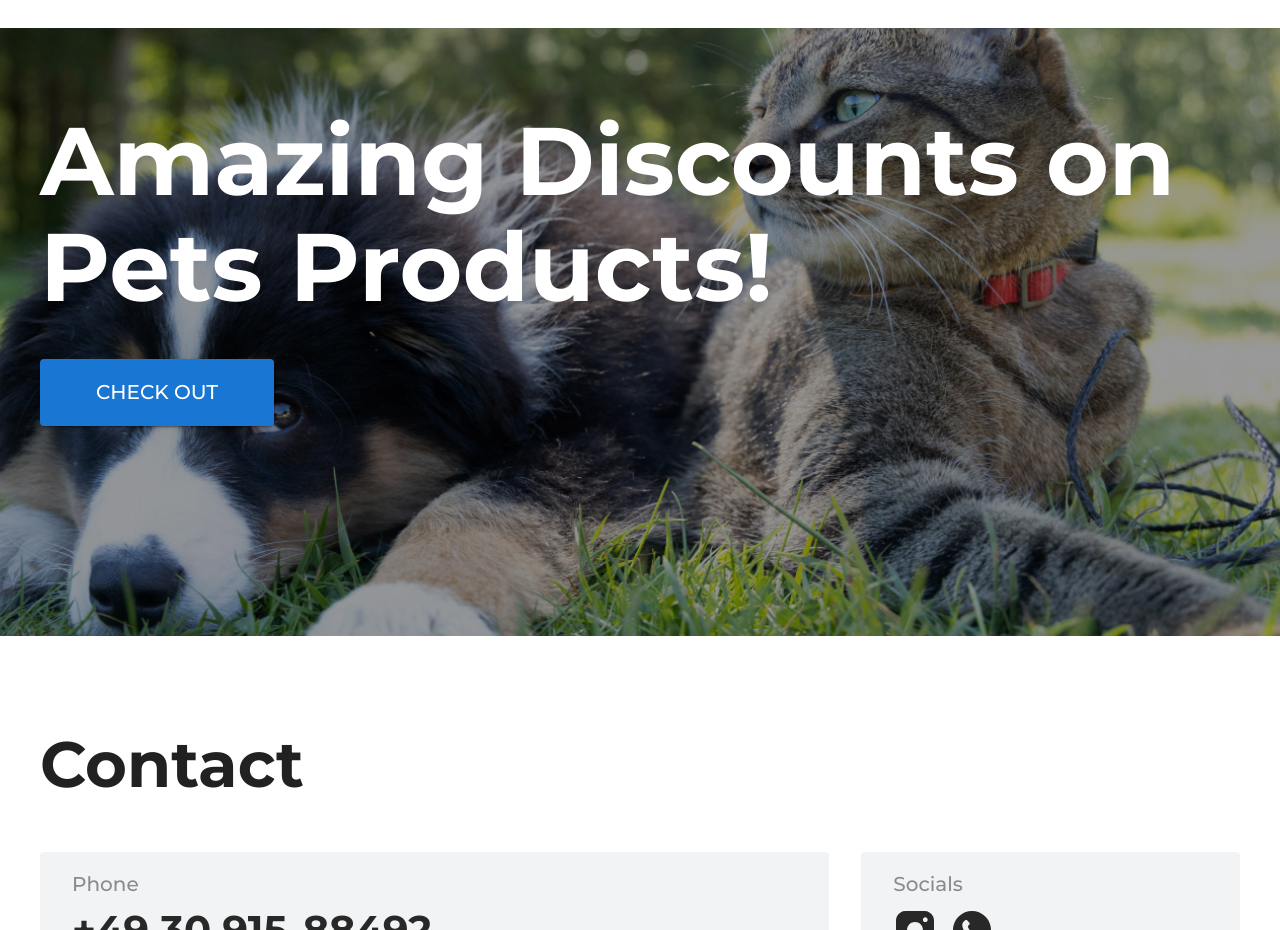
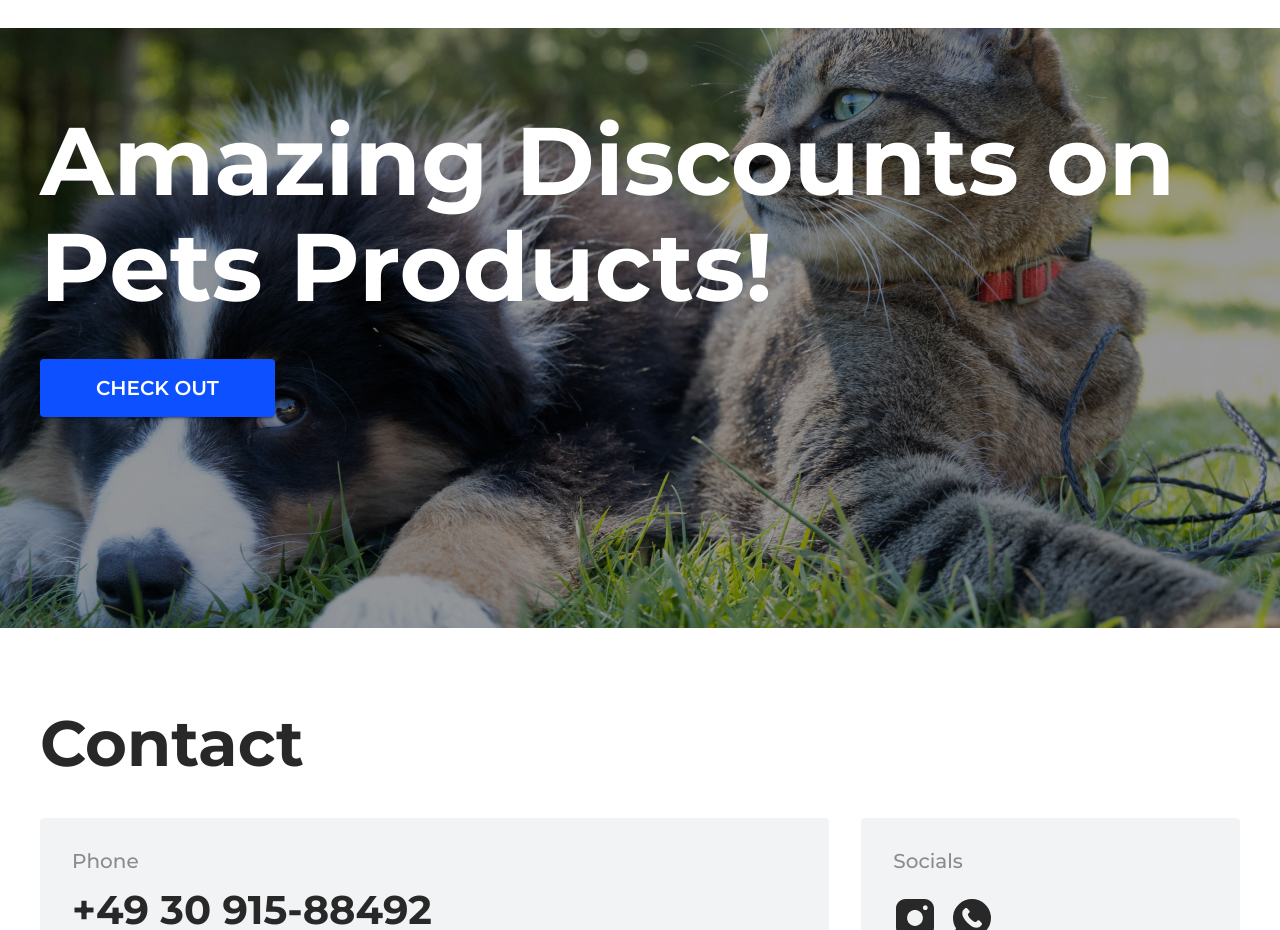
Before and after one commit to DEN21R/pet_prodject, a React (Vite) app in the folder client/pet_shop_front/: page / in a window 1280 px wide. Shown: the part 102-1032 px from the top of the page. Built offline with nearby package versions, Linux system fonts and the light colour scheme.

Commit message:
added ErrorBox,corrected MainPromotionsSection,,corrected theme,added ActionButton

```diff
--- a/client/pet_shop_front/src/App.jsx
+++ b/client/pet_shop_front/src/App.jsx
@@ -5,6 +5,7 @@ import { Routes, Route } from 'react-router-dom'
 import Cart from './pages/cart'
 import Footer from './components/footer'
 import Main from './pages/main'
+import ErrorPage from './pages/errorPage'
 
 function App() {
   return (
@@ -27,6 +28,7 @@ function App() {
         <Routes>
           <Route path="/" element={<Main />} />
           <Route path="/cart" element={<Cart />} />
+          <Route path="*" element={<ErrorPage />} />
         </Routes>
       </Box>
       <Footer />
--- a/client/pet_shop_front/src/components/footer/index.jsx
+++ b/client/pet_shop_front/src/components/footer/index.jsx
@@ -14,9 +14,9 @@ const Item = styled(Paper)(({ theme }) => ({
 function Footer() {
   return (
     <Box sx={{ py: 10, px: 5, bgcolor: '#fff' }}>
-      <Typography fontSize={64} fontWeight={700} mb={5}>
-        Contact
-      </Typography>
+      <Box mb={5}>
+        <Typography variant="titleTypography">Contact</Typography>
+      </Box>
 
       <Box sx={{ flexGrow: 1 }}>
         <Grid container spacing={4} alignItems="flex-start">
--- /dev/null
+++ b/client/pet_shop_front/src/pages/errorPage/index.jsx
@@ -0,0 +1,50 @@
+import { Box, Typography, styled } from '@mui/material'
+import ActionButton from '../../ui/ActionButton'
+import { useNavigate } from 'react-router-dom'
+import error404 from '../../assets/404.png'
+
+const ErrorBox = styled(Box)(() => ({
+  display: 'flex',
+  flexDirection: 'column',
+  alignItems: 'center',
+  justifyContent: 'center',
+  maxWidth: '690px',
+  width: '100%',
+  margin: '0 auto',
+  marginTop: '5rem',
+  marginBottom: '2rem',
+}))
+
+function ErrorPage() {
+  const navigate = useNavigate()
+  return (
+    <ErrorBox>
+      <Box
+        component="img"
+        src={error404}
+        alt="error404"
+        sx={{
+          width: '100%',
+          height: 'auto',
+        }}
+      />
+      <Typography variant="titleTypography" mb={2}>
+        Page Not Found
+      </Typography>
+      <Typography
+        variant="cardTitle"
+        textAlign={'center'}
+        maxWidth={625}
+        width={'100%'}
+        mb={2}
+      >
+        We’re sorry, the page you requested could not be found. Please go back
+        to the homepage.
+      </Typography>
+      <ActionButton variant="contained" onClick={() => navigate('/')}>
+        Go Home
+      </ActionButton>
+    </ErrorBox>
+  )
+}
+export default ErrorPage
--- a/client/pet_shop_front/src/pages/main/mainPromotionsSection/index.jsx
+++ b/client/pet_shop_front/src/pages/main/mainPromotionsSection/index.jsx
@@ -1,32 +1,21 @@
-import { Box, Button, styled, Typography } from '@mui/material'
+import { Box, styled, Typography } from '@mui/material'
 import home_bg from '../../../assets/home_bg.jpg'
 import { useNavigate } from 'react-router-dom'
+import ActionButton from '../../../ui/ActionButton'
 
-const HeroBox = styled(Box)(() => ({
+const HeroBox = styled(Box)(({ theme }) => ({
   backgroundImage: `url(${home_bg})`,
   backgroundSize: 'cover',
   backgroundPosition: 'center',
-  height: { xs: 400, md: 600 },
+  height: '400px',
   padding: `clamp(40px, 10vw, 80px) clamp(20px, 5vw, 40px) clamp(80px, 20vw, 210px) clamp(20px, 5vw, 40px)`,
-}))
+  display: 'flex',
+  flexDirection: 'column',
+  alignItems: 'start',
 
-const HeroTypography = styled(Typography)(() => ({
-  fontSize: '6rem',
-  color: '#FFFFFF',
-  fontWeight: 700,
-  lineHeight: '110%',
-  paddingBottom: '2.5rem',
-  '@media (max-width: 768px)': {
-    fontSize: '4rem',
+  [theme.breakpoints.up('md')]: {
+    height: '600px',
   },
-  '@media (max-width: 480px)': {
-    fontSize: '2.5rem',
-  },
-}))
-
-const HeroButton = styled(Button)(() => ({
-  fontSize: '1.25rem',
-  padding: '1rem clamp(16px, 5vw, 56px)',
 }))
 
 function MainPromotionsSection() {
@@ -34,10 +23,12 @@ function MainPromotionsSection() {
 
   return (
     <HeroBox>
-      <HeroTypography>Amazing Discounts on Pets Products!</HeroTypography>
-      <HeroButton variant="contained" onClick={() => navigate('/cart')}>
+      <Typography variant="bigTypography">
+        Amazing Discounts on Pets Products!
+      </Typography>
+      <ActionButton variant="contained" onClick={() => navigate('/cart')}>
         Check out
-      </HeroButton>
+      </ActionButton>
     </HeroBox>
   )
 }
--- a/client/pet_shop_front/src/theme/theme.js
+++ b/client/pet_shop_front/src/theme/theme.js
@@ -15,7 +15,7 @@ const theme = createTheme({
             fontWeight: 500,
             color: '#8b8b8b',
             paddingBottom: '16px',
-            lineHeight: 0,
+            lineHeight: '110%',
           },
         },
         {
@@ -24,6 +24,45 @@ const theme = createTheme({
             fontSize: '2.5rem',
             fontWeight: 700,
             color: '#282828',
+            lineHeight: '110%',
+            '@media (max-width: 768px)': {
+              fontSize: '2rem',
+            },
+            '@media (max-width: 480px)': {
+              fontSize: '1.5rem',
+            },
+          },
+        },
+        {
+          props: { variant: 'bigTypography' },
+          style: {
+            color: '#FFFFFF',
+            fontSize: '6rem',
+            fontWeight: 700,
+            lineHeight: '110%',
+            paddingBottom: '2.5rem',
+            '@media (max-width: 768px)': {
+              fontSize: '4rem',
+            },
+            '@media (max-width: 480px)': {
+              fontSize: '2.5rem',
+            },
+          },
+        },
+        {
+          props: { variant: 'titleTypography' },
+          style: {
+            color: '#282828',
+            fontSize: '4rem',
+            fontWeight: 700,
+            lineHeight: '110%',
+
+            '@media (max-width: 768px)': {
+              fontSize: '2.5rem',
+            },
+            '@media (max-width: 480px)': {
+              fontSize: '2rem',
+            },
           },
         },
       ],
--- /dev/null
+++ b/client/pet_shop_front/src/ui/actionButton/index.jsx
@@ -0,0 +1,18 @@
+import { Button } from '@mui/material'
+import { styled } from '@mui/material/styles'
+
+const BtnSmall = styled(Button)(() => ({
+  fontSize: '1.25rem',
+  fontWeight: 600,
+  padding: '1rem clamp(16px, 5vw, 56px)',
+  lineHeight: '130%',
+  backgroundColor: '#0D50FF',
+  width: 'auto',
+  minWidth: '0',
+}))
+
+function ActionButton({ children, ...props }) {
+  return <BtnSmall {...props}>{children}</BtnSmall>
+}
+
+export default ActionButton
```
